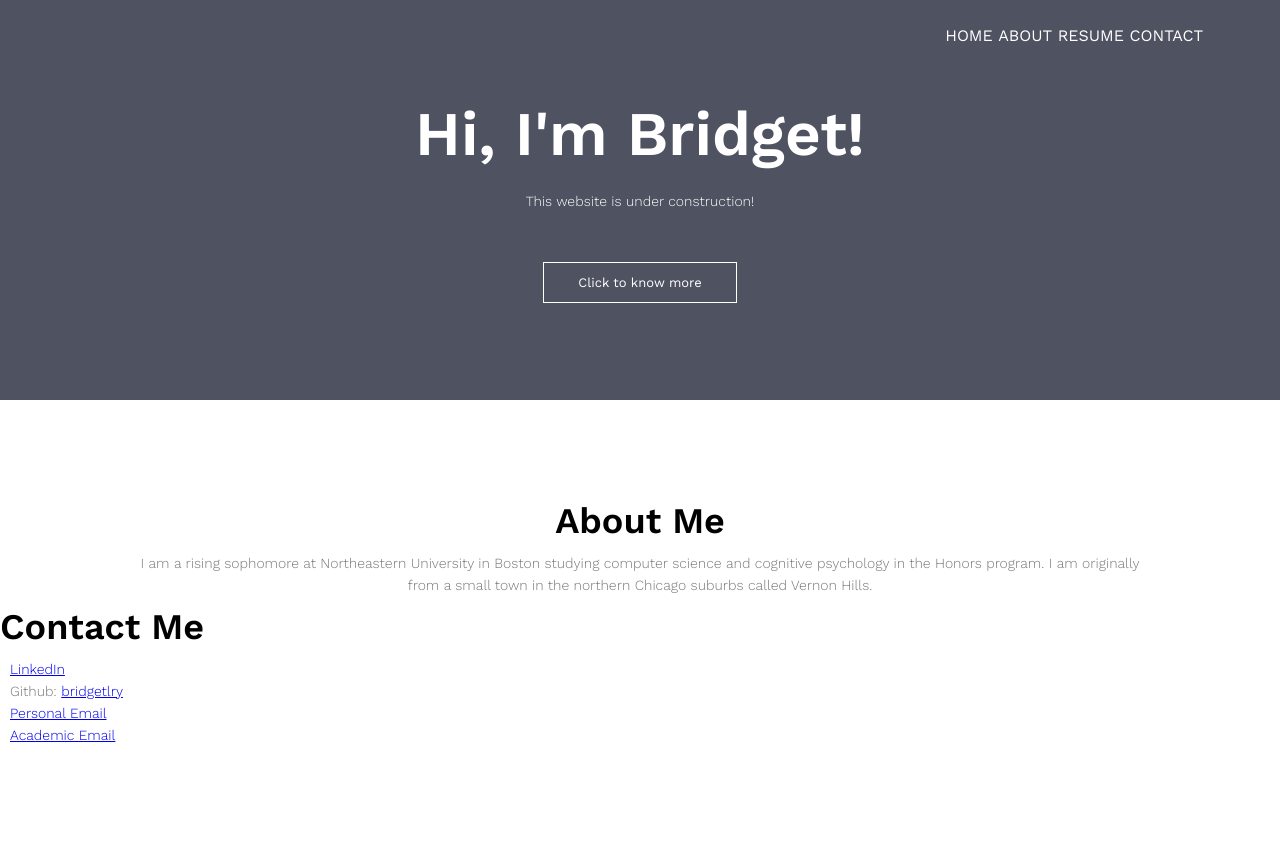
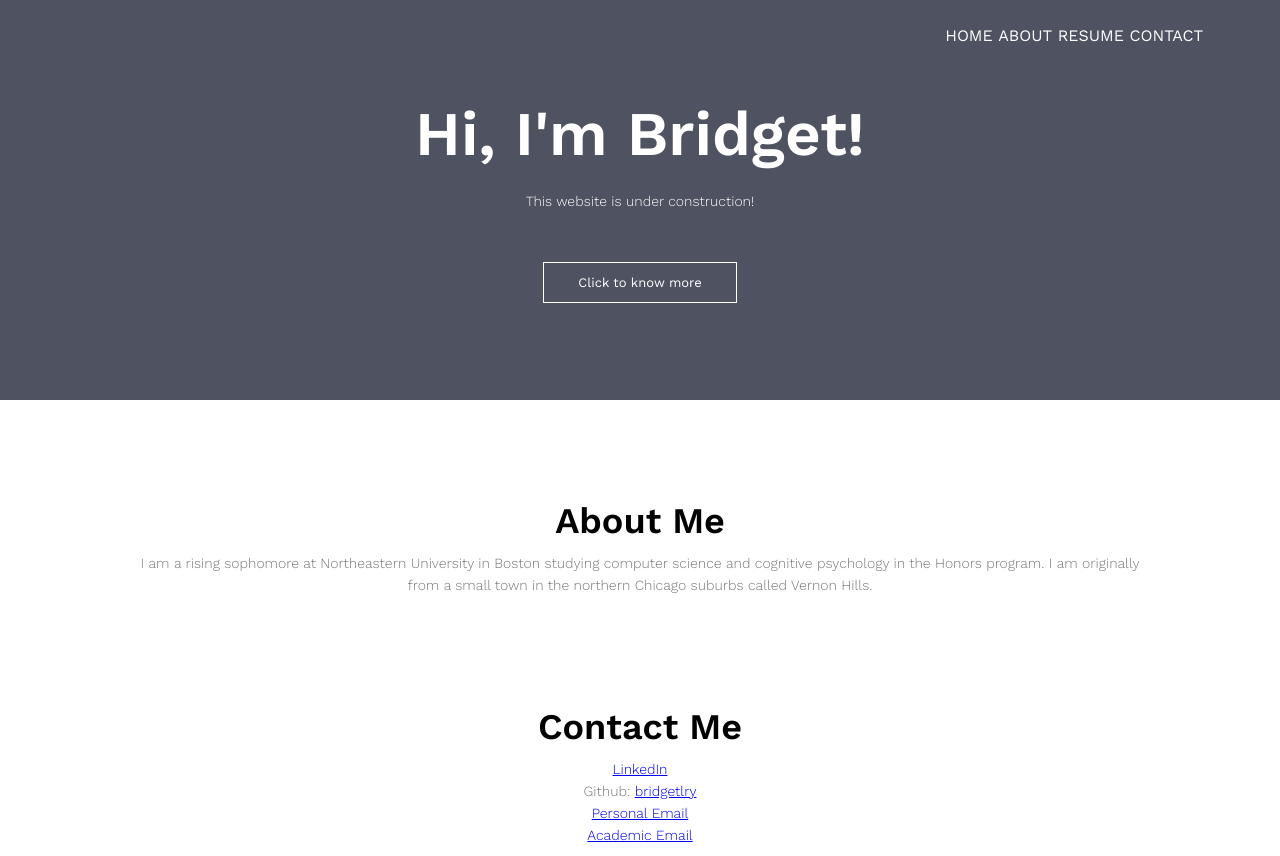
Before and after one commit to bridgetlry/Website, a plain HTML site: page index.html in a window 1280 px wide. Before the commit the page ends 800 px from the top, so only its background shows below. Drawn offline with nearby package versions, Linux system fonts and the light colour scheme.

Commit message:
Update style.css

```diff
--- a/style.css
+++ b/style.css
@@ -131,3 +131,23 @@ p{
     line-height: 22px;
     padding: 10px;
 }
+
+.contact{
+    width: 80%;
+    margin: auto;
+    text-align: center;
+    padding-top: 100px;
+}
+
+h1{
+    font-size: 36px;
+    font-weight: 600;
+}
+
+p{
+    color: #777;
+    font-size: 14px;
+    font-weight: 300;
+    line-height: 22px;
+    padding: 10px;
+}
```
